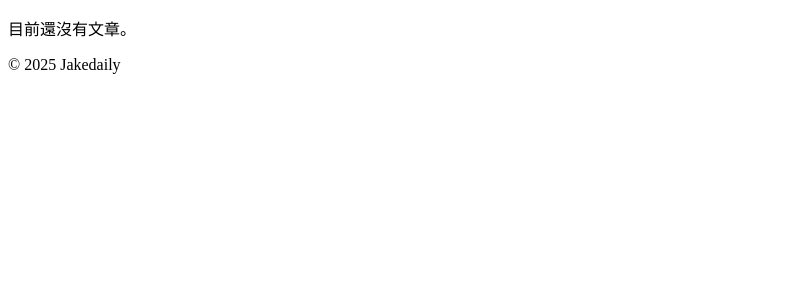
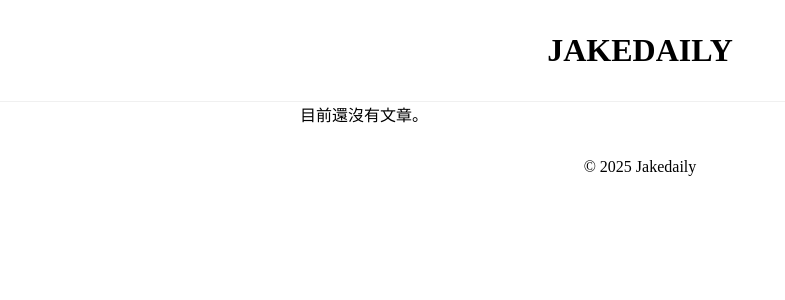
Before and after one commit to thatjakewang/flask_blog, a Flask app: page / in a window 1280 px wide. Shown: the top 300 px of the page, without its empty margins (0-785 px from the left). Run offline with Flask 3, Linux system fonts and the light colour scheme; data that the repository does not hold is empty.

Commit message:
新增header

```diff
--- a/app/routes/main.py
+++ b/app/routes/main.py
@@ -2,13 +2,14 @@ from flask import Blueprint, render_template, request, redirect, url_for
 from app.models import Post, Page, Tag
 from flask_login import current_user
 from app import db
+from datetime import datetime
 
 bp = Blueprint('main', __name__)
 
 @bp.route('/')
 def index():
     posts = Post.query.order_by(Post.created_at.desc()).all()
-    return render_template('index.html', posts=posts)
+    return render_template('index.html', posts=posts, now = datetime.now())
 
 @bp.route('/tag/<slug>')
 def tag(slug):
--- /dev/null
+++ b/app/static/css/style.css
@@ -0,0 +1,26 @@
+* {
+  box-sizing: border-box;
+  margin: 0;
+  padding: 0;
+}
+.contanier {
+  max-width: 680px;
+  width: 100%;
+  margin: 0 auto;
+}
+header {
+  border-bottom: 1px solid #f0f0f0;
+  padding: 16px 0;
+}
+.nav_logo {
+  padding: 16px 0;
+  text-align: center;
+}
+.nav_logo h1 {
+  text-transform: uppercase;
+}
+
+footer {
+  padding: 32px 0;
+  text-align: center;
+}
--- a/app/templates/base.html
+++ b/app/templates/base.html
@@ -4,11 +4,20 @@
     <meta charset="UTF-8" />
     <meta name="viewport" content="width=device-width, initial-scale=1.0" />
     <title>{% block title %}Jakedaily{% endblock %}</title>
+    <link
+      rel="stylesheet"
+      href="{{ url_for('static', filename='css/style.css') }}"
+    />
   </head>
   <body>
-    <main>{% block content %}{% endblock %}</main>
-    <footer>
-      <p>© 2025 Jakedaily</p>
+    <header>
+      <div class="nav_logo contanier">
+        <h1>Jakedaily</h1>
+      </div>
+    </header>
+    <main class="contanier">{% block content %}{% endblock %}</main>
+    <footer class="contanier">
+      <p>© {{ now.year }} Jakedaily</p>
     </footer>
   </body>
 </html>
```
